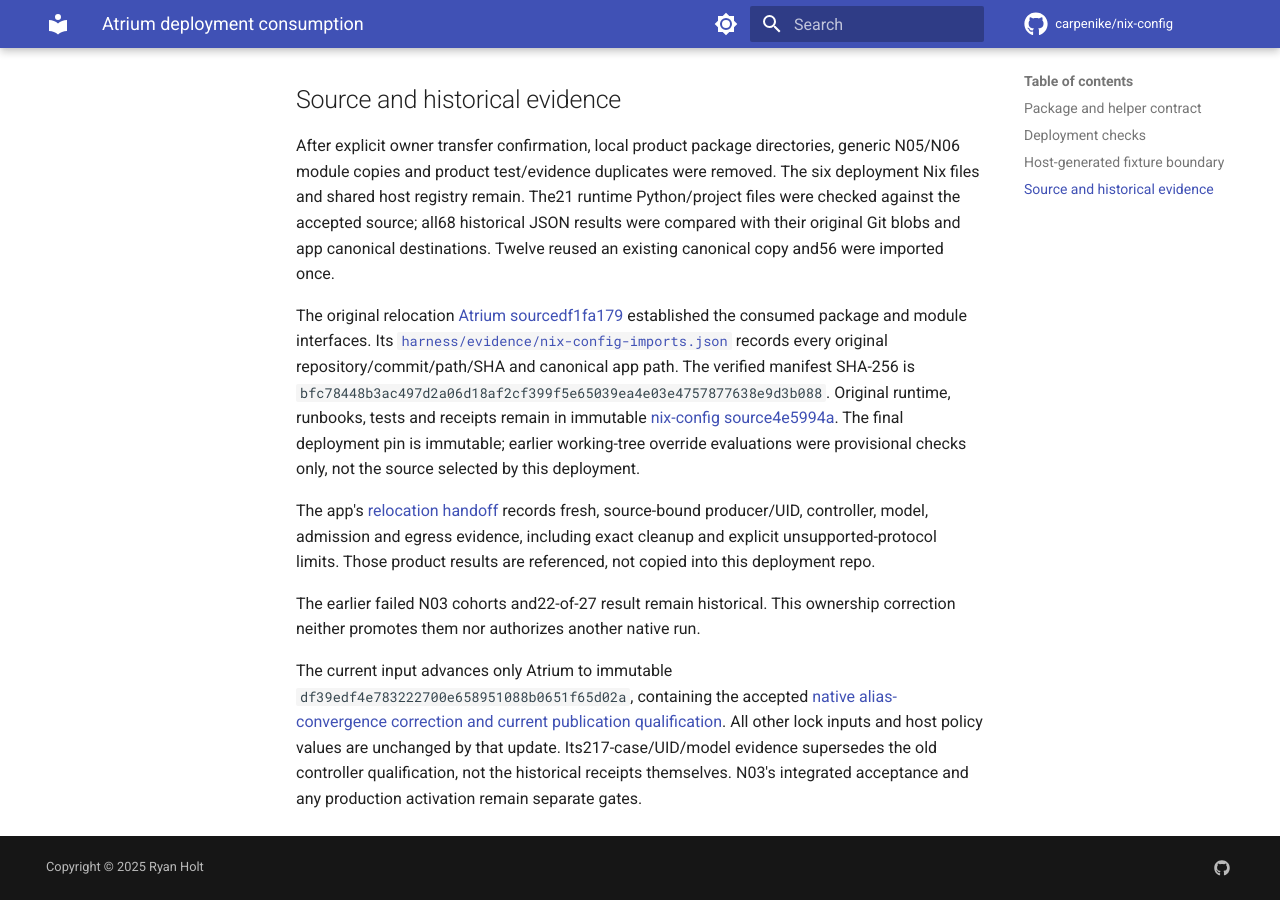
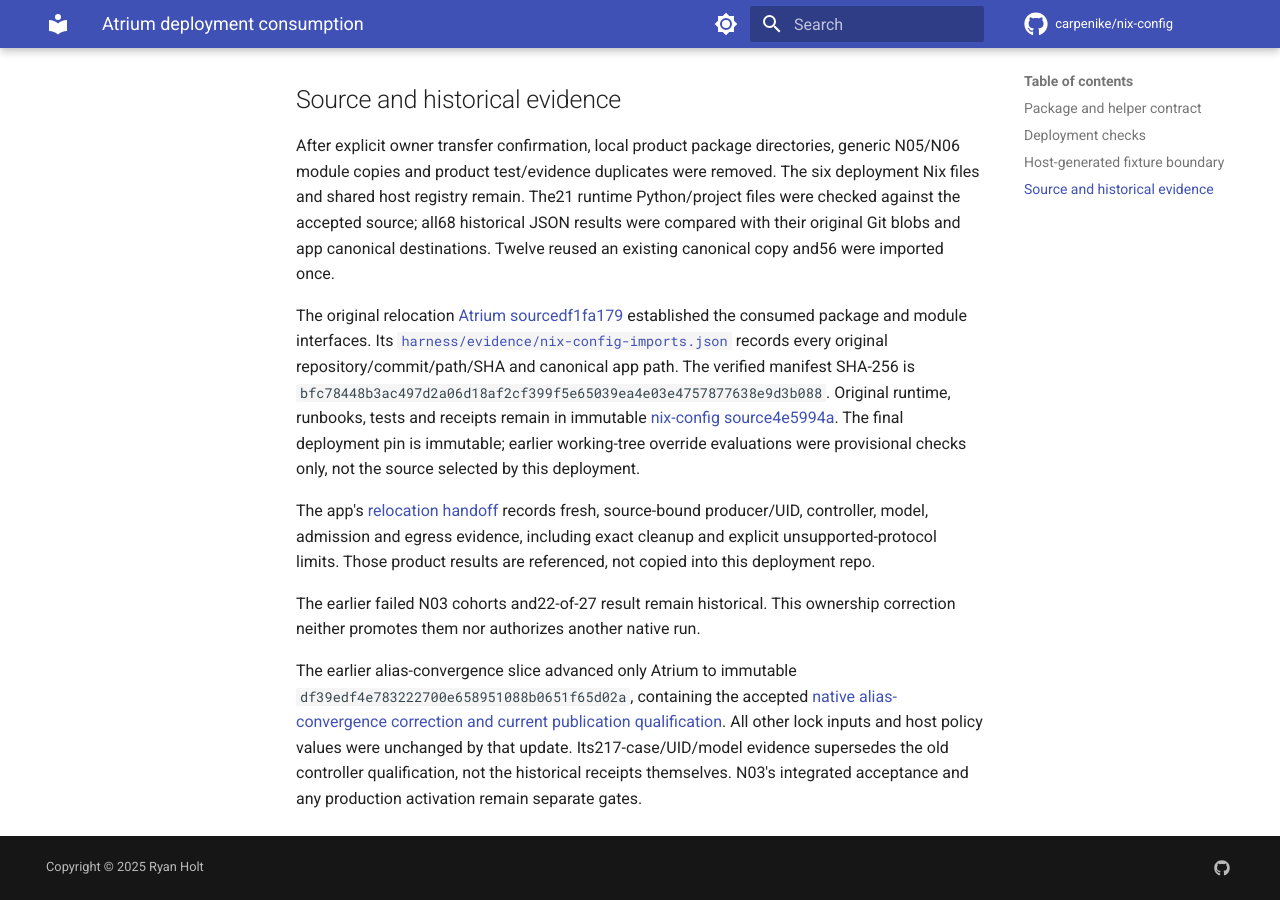
Before and after one commit to carpenike/nix-config, an MkDocs documentation site: the page built from docs/services/atrium-deployment.md, in a window 1280 px wide and 900 px high, scrolled down 2150 px. Built offline with MkDocs 1.6.1 and Material for MkDocs 9.7.7, drawn with Linux system fonts in a browser that asks for light colours; comment, search, counter and statistics services are not loaded.

Commit message:
ATR-N03: refuse empty foundation state before startup
Require nonempty initialization, database and policy files before either listener can run. Preserve the earlier source/build boundary and clarify historical dependency documentation.

Co-authored-by: Copilot <223556219+Copilot@users.noreply.github.com>
Copilot-Session: 1e5e7d6d-a45a-4ac0-9fb1-9bf14b3658cb

```diff
--- a/docs/services/atrium-deployment.md
+++ b/docs/services/atrium-deployment.md
@@ -112,10 +112,10 @@ Those product results are referenced, not copied into this deployment repo.
 The earlier failed N03 cohorts and22-of-27 result remain historical. This
 ownership correction neither promotes them nor authorizes another native run.
 
-The current input advances only Atrium to immutable
+The earlier alias-convergence slice advanced only Atrium to immutable
 `df39edf4e783222700e658951088b0651f65d02a`, containing the accepted
 [native alias-convergence correction and current publication qualification](https://github.com/carpenike/atrium/blob/df39edf4e783222700e658951088b0651f65d02a/harness/evidence/ATR-N04-alias-handoff.json).
-All other lock inputs and host policy values are unchanged by that update.
+All other lock inputs and host policy values were unchanged by that update.
 Its217-case/UID/model evidence supersedes the old controller qualification,
 not the historical receipts themselves. N03's integrated acceptance and any
 production activation remain separate gates.
```
Also changed, not shown: docs/services/atrium-forge-runtime.md (+2 -1 lines), 2 other files.
